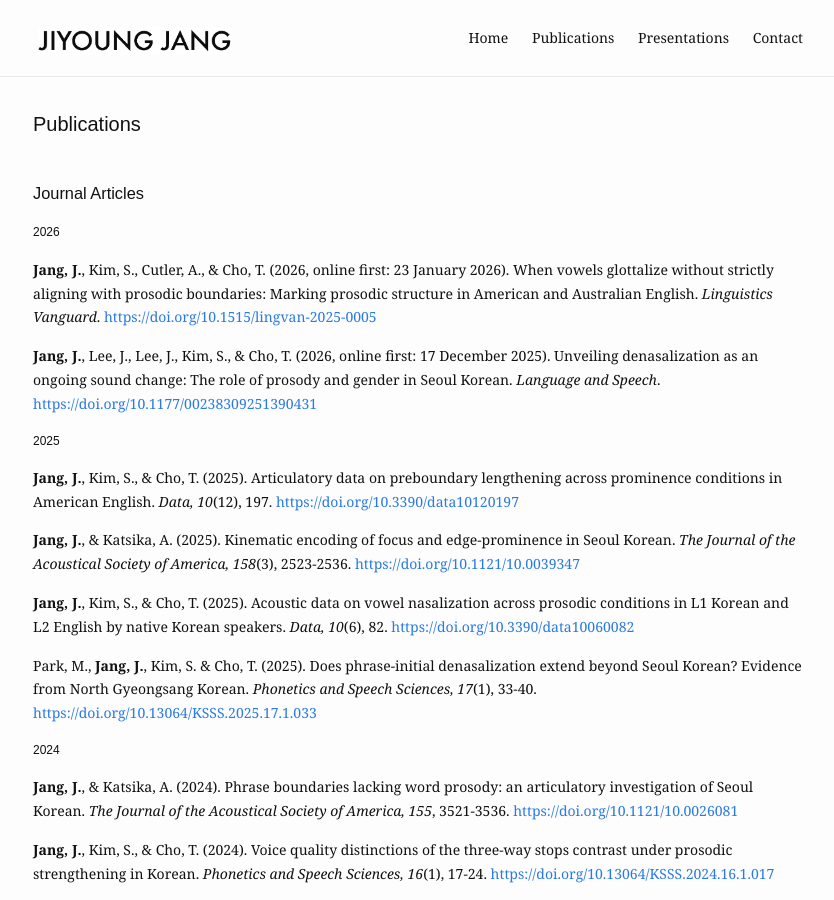
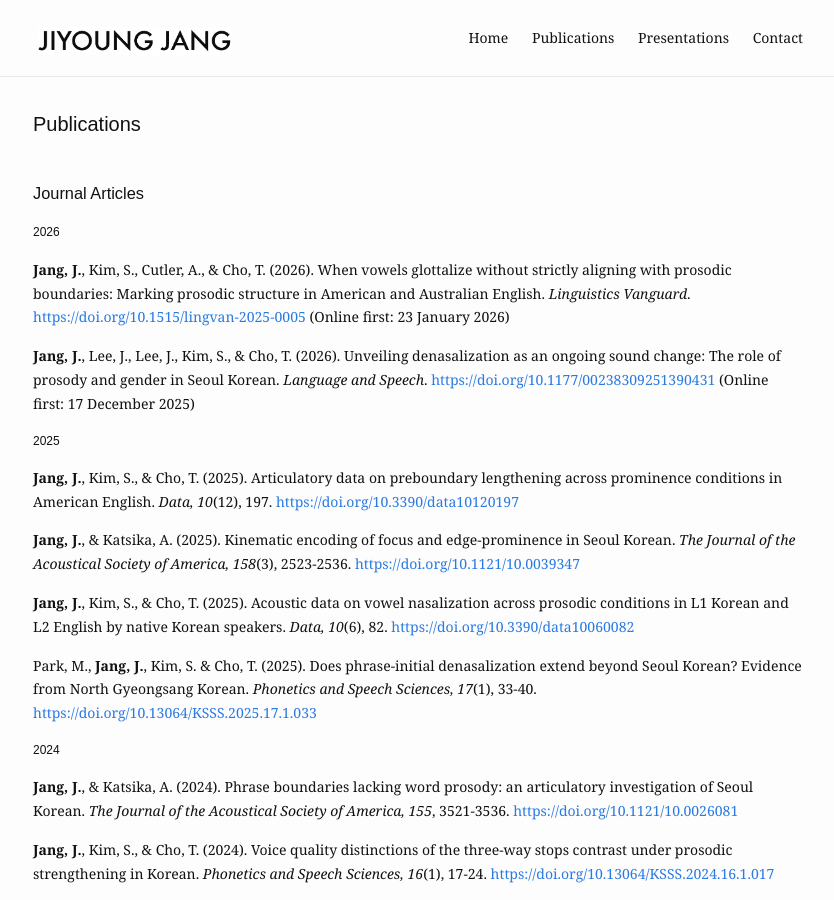
Before and after one commit to jiyoungj/jiyoungj.github.io, a Jekyll site: the page built from publications.md, in a window 1280 px wide and 900 px high. Shown: the whole window, without its empty margins (222-1056 px from the left). Built offline with Jekyll 4.4.1, drawn with Linux system fonts in a browser that asks for light colours; some web fonts are replaced.

Commit message:
Update publications.md

```diff
--- a/publications.md
+++ b/publications.md
@@ -9,9 +9,9 @@
 
 <h4>2026</h4>
 
-  <b>Jang, J.</b>, Kim, S., Cutler, A., & Cho, T. (2026, online first: 23 January 2026). When vowels glottalize without strictly aligning with prosodic boundaries: Marking prosodic structure in American and Australian English. <em>Linguistics Vanguard</em>. <a href="https://doi.org/10.1515/lingvan-2025-0005">https://doi.org/10.1515/lingvan-2025-0005</a>
+  <b>Jang, J.</b>, Kim, S., Cutler, A., & Cho, T. (2026). When vowels glottalize without strictly aligning with prosodic boundaries: Marking prosodic structure in American and Australian English. <em>Linguistics Vanguard</em>. <a href="https://doi.org/10.1515/lingvan-2025-0005">https://doi.org/10.1515/lingvan-2025-0005</a> (Online first: 23 January 2026)
 
-  <b>Jang, J.</b>, Lee, J., Lee, J., Kim, S., & Cho, T. (2026, online first: 17 December 2025). Unveiling denasalization as an ongoing sound change: The role of prosody and gender in Seoul Korean. <em>Language and Speech</em>. <a href="https://doi.org/10.1177/00238309251390431">https://doi.org/10.1177/00238309251390431</a>
+  <b>Jang, J.</b>, Lee, J., Lee, J., Kim, S., & Cho, T. (2026). Unveiling denasalization as an ongoing sound change: The role of prosody and gender in Seoul Korean. <em>Language and Speech</em>. <a href="https://doi.org/10.1177/00238309251390431">https://doi.org/10.1177/00238309251390431</a> (Online first: 17 December 2025)
 
 <h4>2025</h4>
 
```
